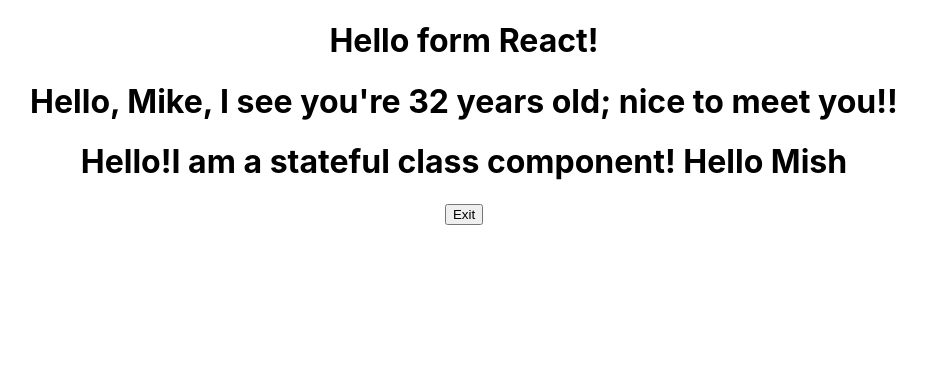
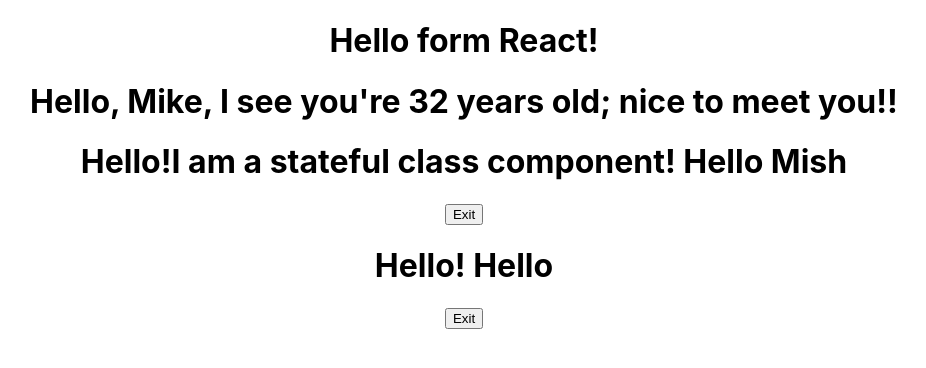
Before and after one commit to Nmyhi/React-mini-project, a React (Create React App) app in the folder my-app/: page / in a window 1280 px wide. Shown: the top 368 px of the page, without its empty margins (176-1102 px from the left). Built offline with nearby package versions, Linux system fonts and the light colour scheme.

Commit message:
Add callback function to be able to console log the current value of the states

```diff
--- a/my-app/src/App.js
+++ b/my-app/src/App.js
@@ -2,6 +2,7 @@
 import FunctionalGreeting from './components/FunctionalGreeting';
 import FunctionalGreetingWithProps from './components/FunctionalGreetingWithProps';
 import StatefulGreeting from './components/StatefulGreeting';
+import StatefulGreetingWithCallback from './components/StatefulGreetingsWithCallback';
 
 function App() {
   return (
@@ -9,6 +10,7 @@
       <FunctionalGreeting/>
       <FunctionalGreetingWithProps greeting="nice to meet you!!" name="Mike" age="32" />
       <StatefulGreeting greeting="I am a stateful class component!" name="Mish"/>
+      <StatefulGreetingWithCallback/>
     </div>
   );
 }
--- /dev/null
+++ b/my-app/src/components/StatefulGreetingsWithCallback.js
@@ -0,0 +1,50 @@
+import React from "react";
+
+
+
+
+class StatefulGreetingsWithCallback extends React.Component {
+
+    constructor(props) {
+        super(props);
+        this.state = {
+            introduction: "Hello!",
+            buttontext: "Exit",
+        }
+    }
+
+// The callback function is required to console log the state values after the changes because the setState function is asynchronous //
+
+    handleClick() {
+        if (this.state.introduction === "Hello!") {
+        this.setState({
+            introduction: "Goodbye!",
+            buttontext: "Enter"
+        }, () => {
+            console.log("new state", this.state.introduction);
+            console.log("new state", this.state.buttontext);
+        });
+    };
+    if (this.state.introduction === "Goodbye!") {
+        this.setState({
+            introduction: "Hello!",
+            buttontext: "Exit"
+        }, () => {
+            console.log("new state", this.state.introduction);
+            console.log("new state", this.state.buttontext);
+        });
+    };
+        console.log(this.state.introduction);
+    }
+
+    render () {
+        return(
+            <div>
+                <h1>{this.state.introduction}{this.props.greeting} Hello {this.props.name}</h1>
+                <button onClick={() => this.handleClick()}>{this.state.buttontext}</button>
+            </div>
+        )
+    }
+}
+
+export default StatefulGreetingsWithCallback;
```
